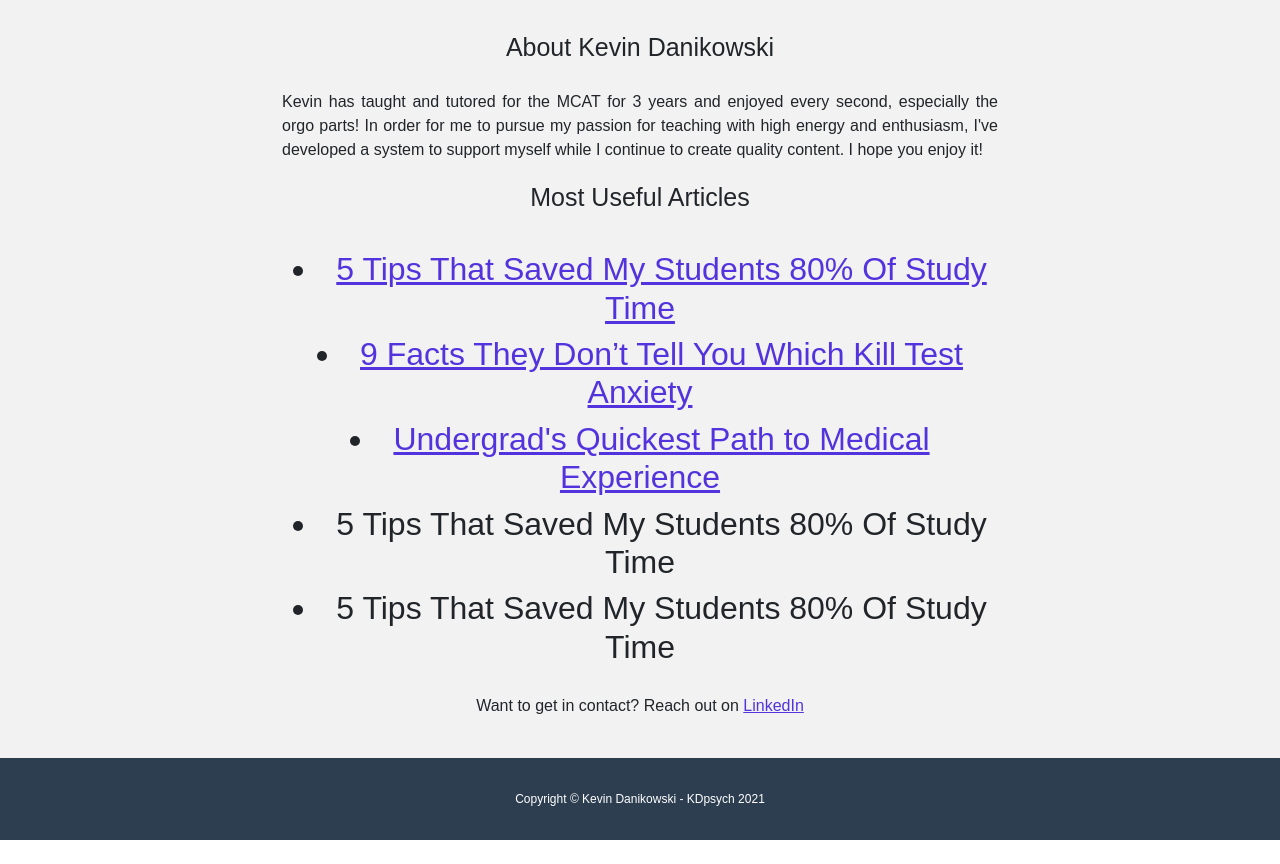
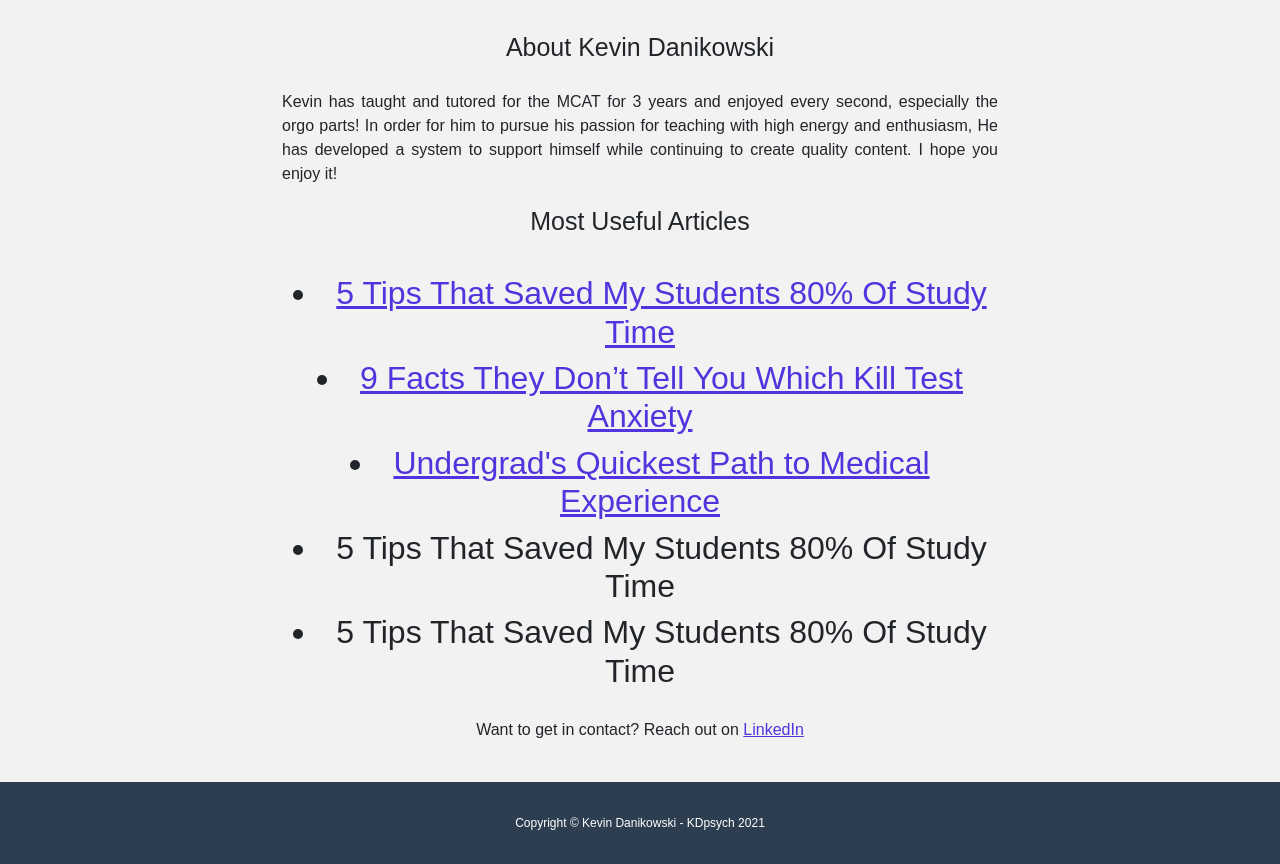
Before and after one commit to Valentin-22/KDA, a plain HTML site: page index.html in a window 1280 px wide. Shown: the part 1317-2181 px from the top of the page. Before the commit the page ends 2157 px from the top, so only its background shows below. Drawn offline with nearby package versions, Linux system fonts and the light colour scheme; a web font is replaced by a local one.

Commit message:
Add files via upload

```diff
--- a/index.html
+++ b/index.html
@@ -73,7 +73,7 @@
 		</div>
 
 				<h2 id="par-title">About Kevin Danikowski </h2>
-				<div id="justify">Kevin has taught and tutored for the MCAT for 3 years and enjoyed every second, especially the orgo parts! In order for me to pursue my passion for teaching with high energy and enthusiasm, I've developed a system to support myself while I continue to create quality content. I hope you enjoy it! </div>
+				<div id="justify">Kevin has taught and tutored for the MCAT for 3 years and enjoyed every second, especially the orgo parts! In order for him to pursue his passion for teaching with high energy and enthusiasm, He has developed a system to support himself while continuing to create quality content. I hope you enjoy it! </div>
 
 <h2 id="par-title">Most Useful Articles</h2>
 				<div id="center">
```
